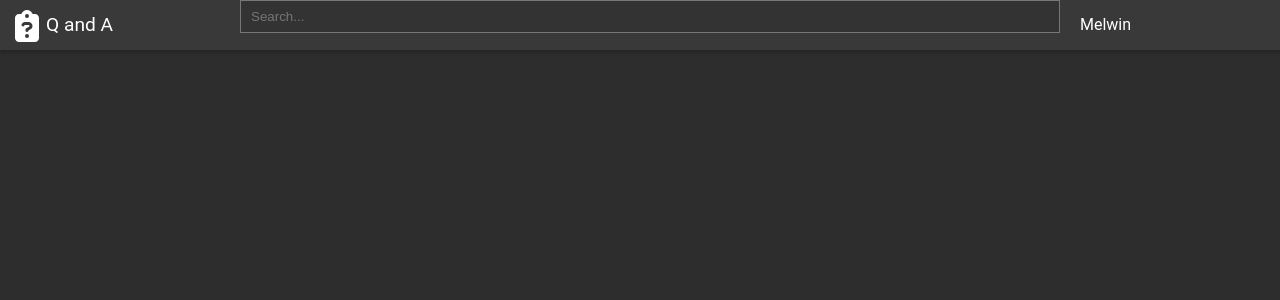
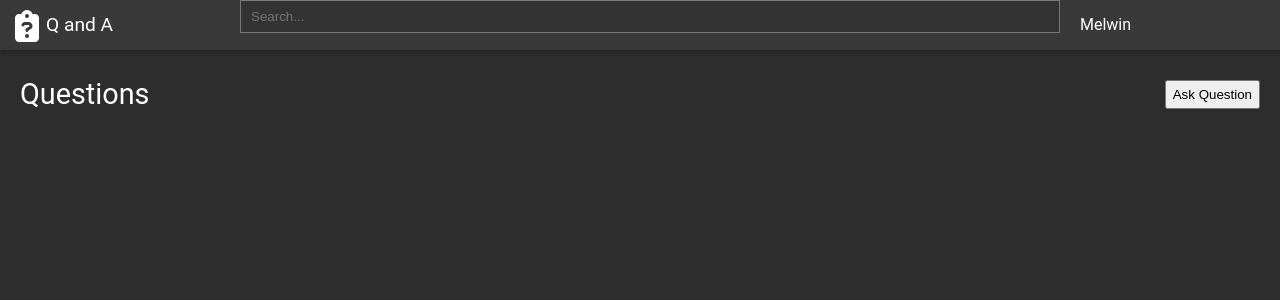
Before and after one commit to mel2312/Cmpt353_finalProject, a React (Create React App) app in the folder final-project/: page / in a window 1280 px wide. Shown: the top 300 px of the page. Built offline with nearby package versions, Linux system fonts and the light colour scheme.

Commit message:
Intial question and ask question implemented

```diff
--- a/final-project/src/App.js
+++ b/final-project/src/App.js
@@ -1,6 +1,7 @@
 import { Reset } from 'styled-reset';
 import styled, { createGlobalStyle } from 'styled-components';
 import Header from './Header';
+import Question from './Questons';
 
 const GlobalStyles = createGlobalStyle`
   @import url('https://fonts.googleapis.com/css2?family=Arima:wght@100..700&family=Roboto:ital,wght@0,300..900;1,100..900&display=swap');
@@ -16,7 +17,7 @@ function App() {
       <Reset />
       <GlobalStyles/>
       <Header/>
-
+      <Question/>
     </div>
 
   );
--- /dev/null
+++ b/final-project/src/Questons.js
@@ -0,0 +1,28 @@
+import styled from "styled-components";
+
+const StyledHeader = styled.h1`
+    font-size: 1.8rem;
+
+`;
+
+const HeaderRow = styled.div`
+    display:grid;
+    grid-template-columns: 1fr min-content;
+    padding:30px 20px;
+
+`;
+
+function Question(){
+    return(
+        <main>
+            <HeaderRow>
+                <StyledHeader>Questions</StyledHeader>
+                <button>Ask&nbsp;Question</button>
+            </HeaderRow>
+
+
+        </main>
+
+    );
+}
+export default Question
```
